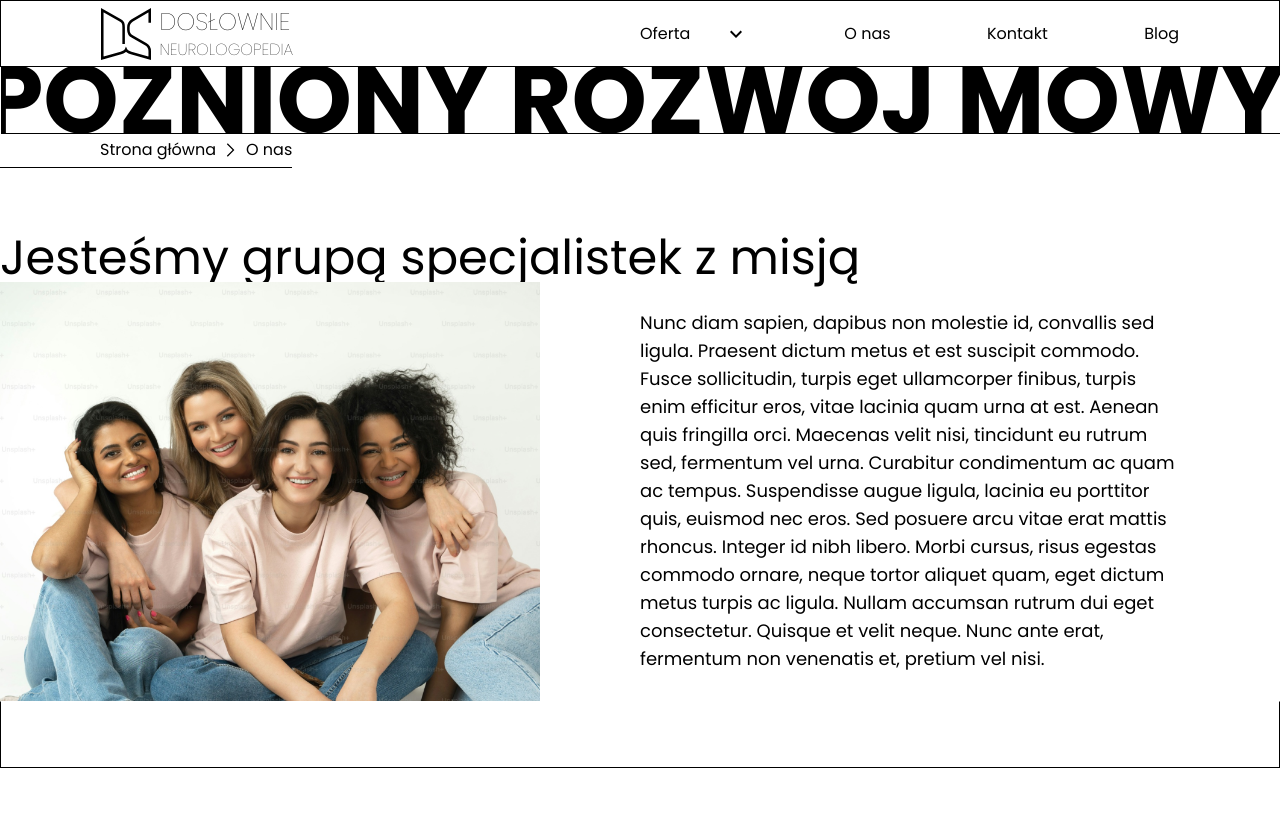
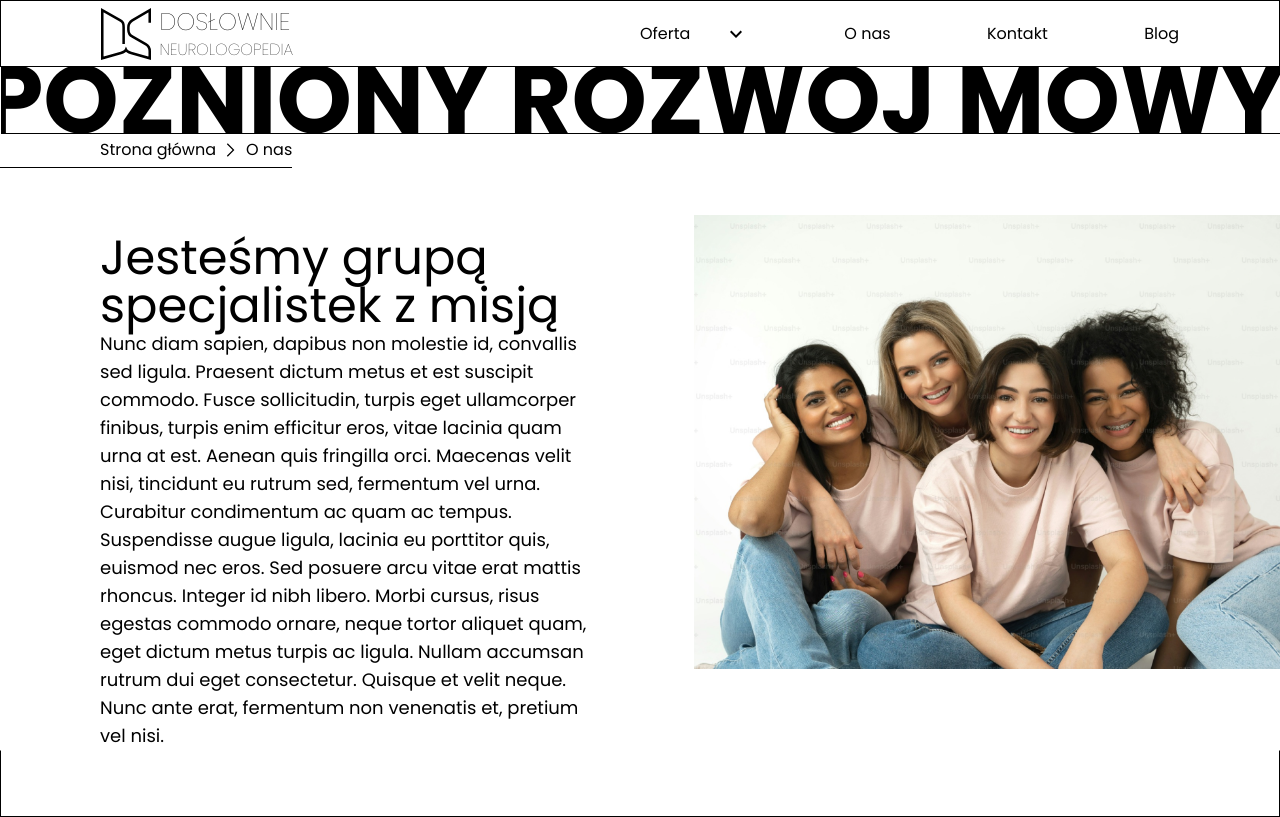
Before and after one commit to amieszczak/doslownie-nxt-app, a Next.js app: page /o-nas in a window 1280 px wide. Built offline with nearby package versions, Linux system fonts and the light colour scheme.

Commit message:
styling pages with breadcrumbs

```diff
--- a/src/app/(pages)/blog/page.tsx
+++ b/src/app/(pages)/blog/page.tsx
@@ -3,6 +3,7 @@ import classes from '../../page.module.css';
 import getAllPosts from "@/integrations/wordpress/getAllPosts";
 import PostPreview from "@/app/components/blog/postPreview/postPreview";
 import BlogMenu from "@/app/components/blog/menu/blogMenu";
+import classNames from "classnames";
 
 export default async function BlogPage() {
 
@@ -12,7 +13,7 @@ export default async function BlogPage() {
         <>
             <div className={classes.subpageTopMargin}></div>
             <div className='flex'>
-                <div className='flex flex-col gap-25 w-full mr-25'>
+                <div className={classNames({['flex flex-col gap-25 w-full mr-25']: true, [classes.breadcrumbsMargin]: true})}>
                     {posts?.map((item, index) => {
                         return(
                             <PostPreview url={'blog/' + item.slug} key={index} title={item.title} content={item.content} photo={item.featuredImage}/>
--- a/src/app/(pages)/o-nas/page.tsx
+++ b/src/app/(pages)/o-nas/page.tsx
@@ -6,16 +6,16 @@ export default function ONasPage() {
     return(
         <div>
             <div className={classes.subpageTopMargin}></div>
-            <div className='pt-25 pr-25'>
-                <h1 className='text-5xl'>Jesteśmy grupą specjalistek z <span>misją</span></h1>
+            <div>
                 <div className='h-full flex gap-25 items-center'>
-                    <div className="h-full w-1/2 ">
-                        <Image className="h-full w-full object-cover" src='/landingPage/about.png' alt="papużka zespół" width={896} height={695}/>
-                    </div>
-                    <div className="w-1/2">
+                    <div className="w-1/2 pt-25 pl-25 flex flex-col">
+                        <h1 className='text-5xl'>Jesteśmy grupą specjalistek z <span>misją</span></h1>
                         <p className="text-lg">
                             Nunc diam sapien, dapibus non molestie id, convallis sed ligula. Praesent dictum metus et est suscipit commodo. Fusce sollicitudin, turpis eget ullamcorper finibus, turpis enim efficitur eros, vitae lacinia quam urna at est. Aenean quis fringilla orci. Maecenas velit nisi, tincidunt eu rutrum sed, fermentum vel urna. Curabitur condimentum ac quam ac tempus. Suspendisse augue ligula, lacinia eu porttitor quis, euismod nec eros. Sed posuere arcu vitae erat mattis rhoncus. Integer id nibh libero. Morbi cursus, risus egestas commodo ornare, neque tortor aliquet quam, eget dictum metus turpis ac ligula. Nullam accumsan rutrum dui eget consectetur. Quisque et velit neque. Nunc ante erat, fermentum non venenatis et, pretium vel nisi.
                         </p>
+                    </div>
+                    <div className="h-full w-1/2 ">
+                        <Image className="h-full w-full object-cover" src='/landingPage/about.png' alt="papużka zespół" width={896} height={695}/>
                     </div>
                 </div>
             </div>
--- a/src/app/components/subPageEntry/subPageEntry.tsx
+++ b/src/app/components/subPageEntry/subPageEntry.tsx
@@ -15,7 +15,7 @@ export default function SubPageEntry() {
 
     return (
         <div className={classNames({[classes.subpageUnitHeight]: true, ['flex']:true})}>
-            <div className={classNames({['w-1/2 p-10 flex flex-col gap-10 justify-center']: true, [styles.contentBottomMargin]:true})}>
+            <div className={classNames({['w-1/2 p-10 flex flex-col gap-10 justify-center mt-25']: true, [styles.contentBottomMargin]:true})}>
                 <h1 className='text-4xl'>Skontaktuj się z nami</h1>
                 <p>Jesteśmy dostępni od poniedziałku do piątku w godzinach popołudniowych w naszych gabinetach w Krakowie. Alternatywnie zapraszamy do kontaktu telefonicznego/mailowego lub przez nasz formularz kontaktowy.</p>
                 <Link href='#' className='flex items-center gap-7'>
--- a/src/app/page.module.css
+++ b/src/app/page.module.css
@@ -28,3 +28,7 @@
 .breadcrumbsHeight {
     height: calc(var(--menu-primary-height)/2)
 }
+
+.breadcrumbsMargin {
+    margin-top: calc(var(--menu-primary-height)/2 - 1px)
+}
```
